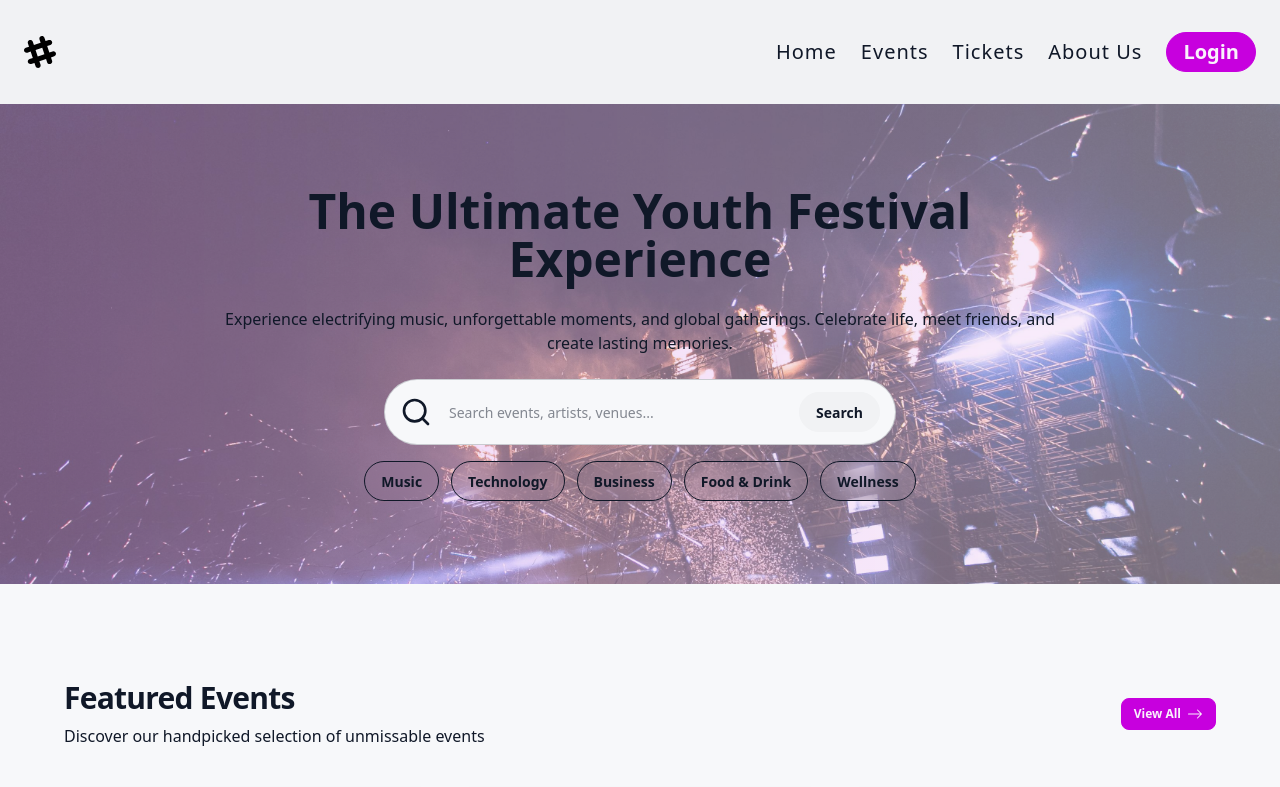
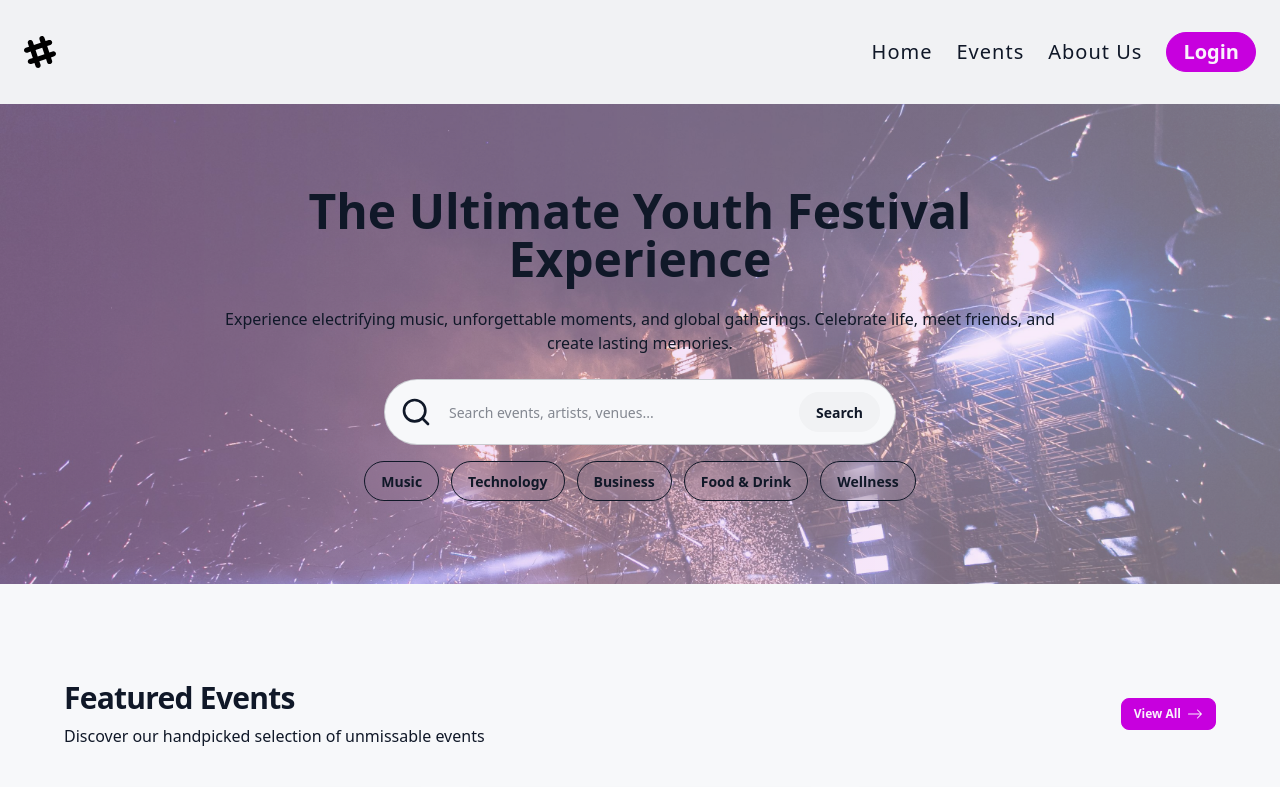
Before and after one commit to Toukoms/tapakila, a Next.js app: page / in a window 1280 px wide. Shown: the top 787 px of the page. Built offline with nearby package versions, Linux system fonts and the light colour scheme; grey boxes are pictures that could not be loaded.

Commit message:
Refactor: remove Tickets link from Header navigation

```diff
--- a/src/components/layout/Header.tsx
+++ b/src/components/layout/Header.tsx
@@ -5,7 +5,6 @@ function Header() {
   const navLinks = [
     { name: "Home", link: "/#" },
     { name: "Events", link: "/#events" },
-    { name: "Tickets", link: "/#tickets" },
     { name: "About Us", link: "/about" },
   ];
   return (
```
